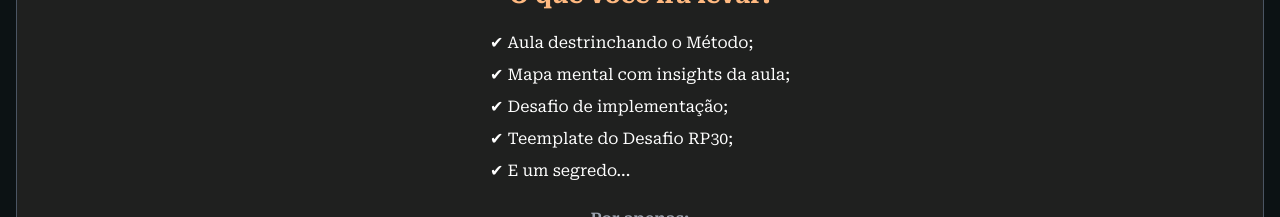
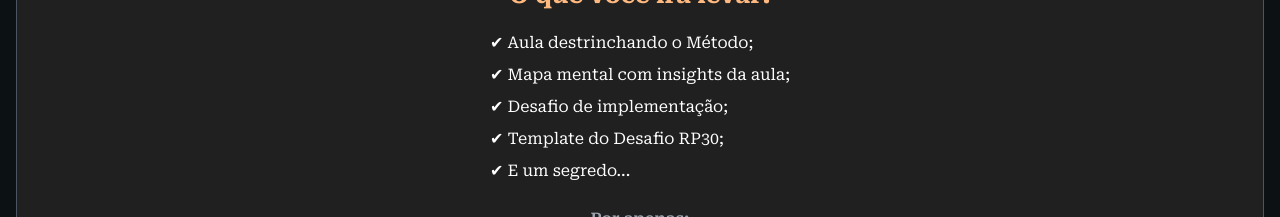
Before and after one commit to marceloakalopes/formUX, a Next.js app: page /rp30 in a window 1280 px wide. Shown: the part 1860-2077 px from the top of the page. Built offline with nearby package versions, Linux system fonts and the light colour scheme.

Commit message:
chore: typo

```diff
--- a/src/app/rp30/page.tsx
+++ b/src/app/rp30/page.tsx
@@ -199,7 +199,7 @@ export default function Page() {
                   <p>✔ Aula destrinchando o Método;</p>
                   <p>✔ Mapa mental com insights da aula;</p>
                   <p>✔ Desafio de implementação;</p>
-                  <p>✔ Teemplate do Desafio RP30;</p>
+                  <p>✔ Template do Desafio RP30;</p>
                   <p>✔ E um segredo...</p>
                 </div>
               </div>
```
